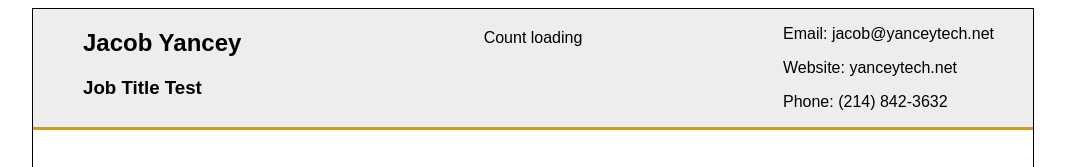
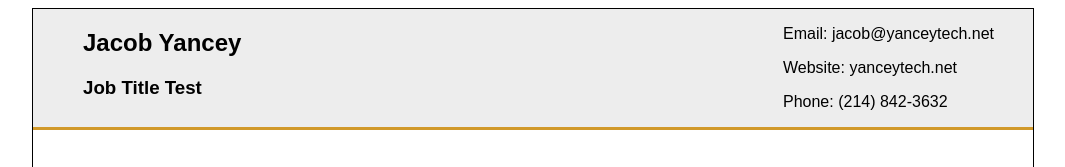
Before and after one commit to Vastagon/cloud-resume-challenge, a website: page resume/Resume Code/resume.html in a window 1280 px wide. Shown: the top 167 px of the page, without its empty margins (107-1172 px from the left). Drawn offline with Linux system fonts and the light colour scheme; no server answers.

```diff
--- a/resume/Resume Code/resume.html
+++ b/resume/Resume Code/resume.html
@@ -16,7 +16,7 @@
                 <h2>Jacob Yancey</h2>
                 <h3>Job Title Test</h3>
             </div>
-            <div id="visit-count" class="header-middle">Count loading</div>
+            <!-- <div id="visit-count" class="header-middle">Count loading</div> -->
             <div class="header-right">
                 <p>Email: jacob@yanceytech.net</p>
                 <p>Website: yanceytech.net</p>
```
